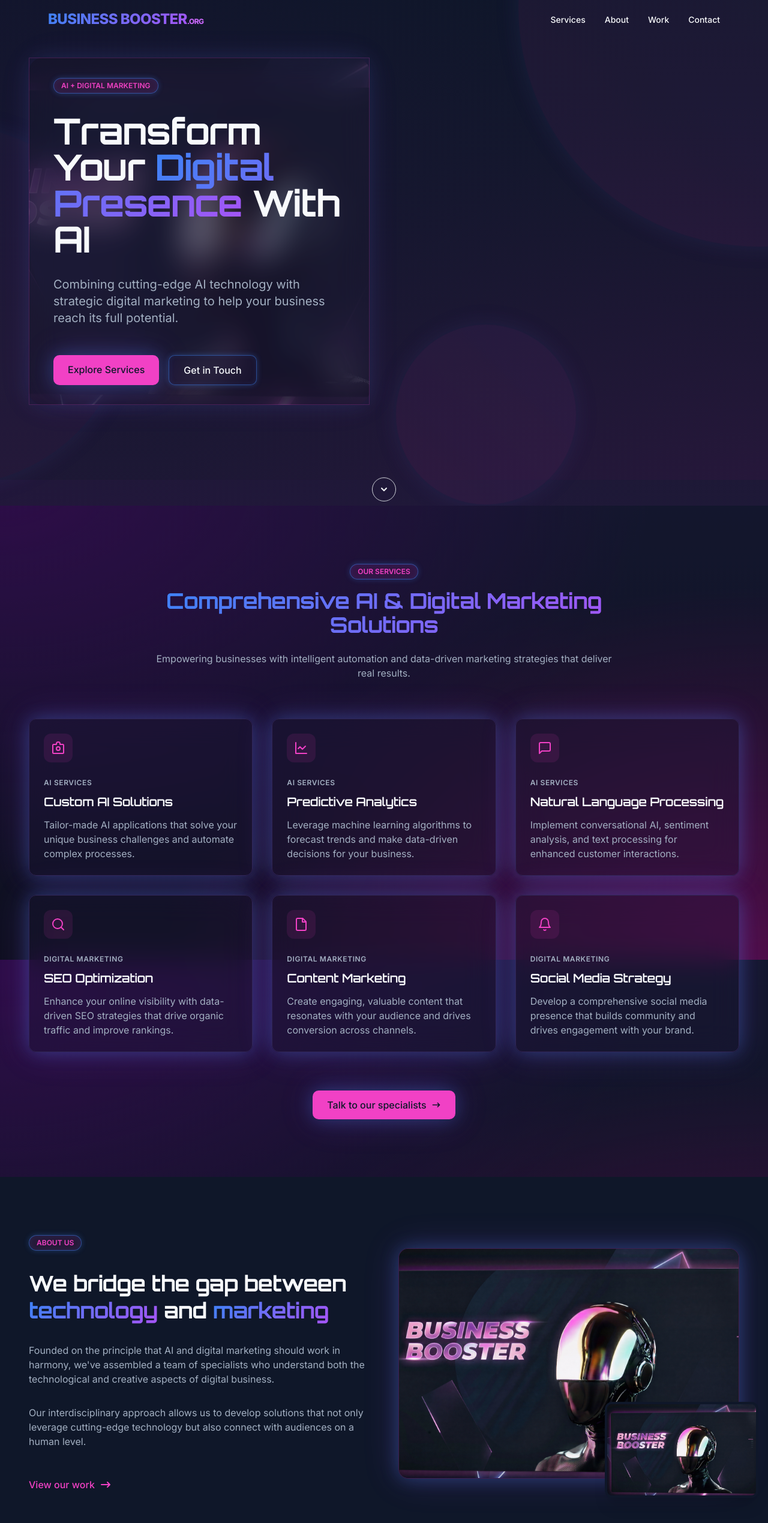
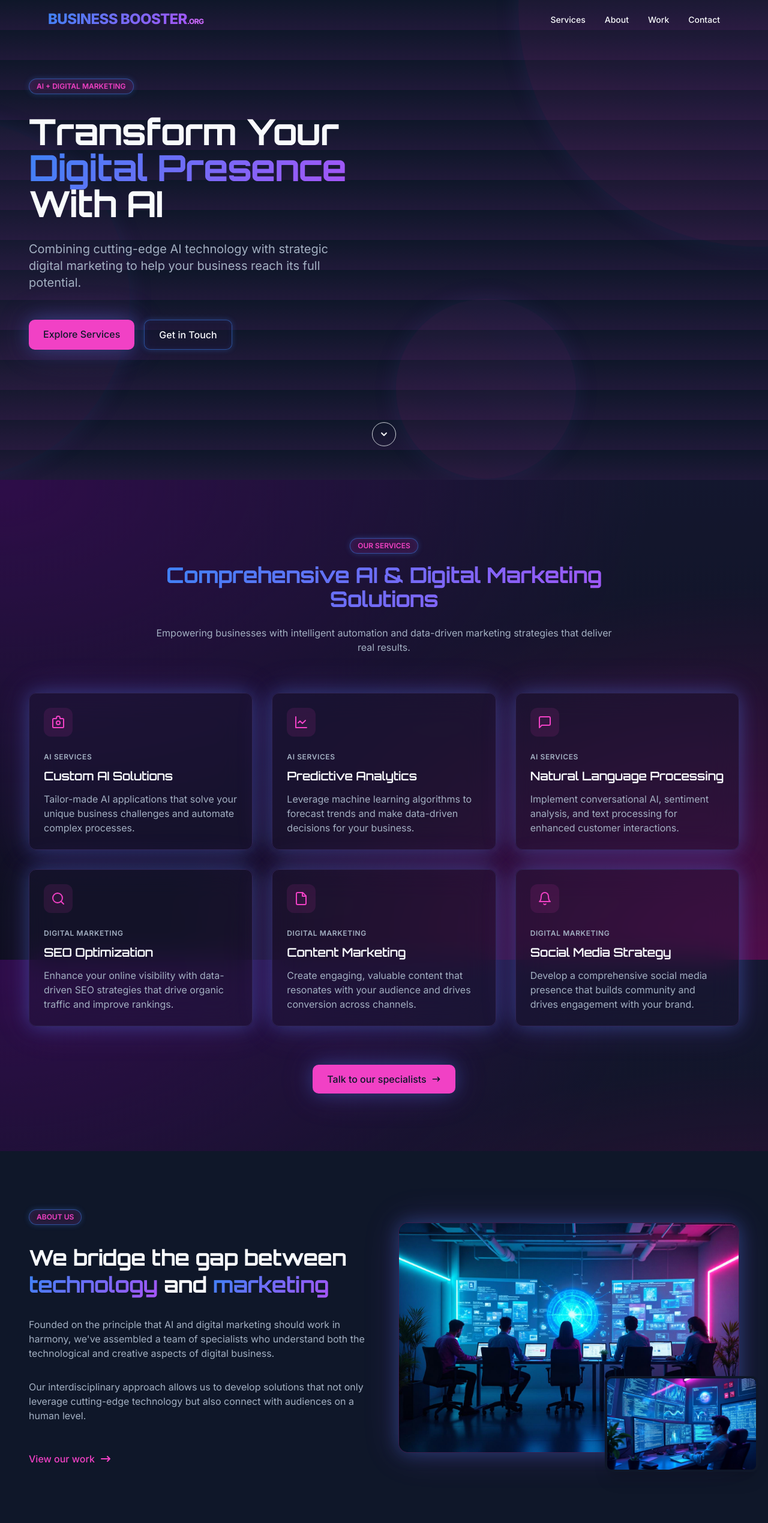
Before and after one commit to gamer-souvik/business-booster-in, a React (Vite) app: page / in a window 1280 px wide. Shown: the top 2539 px of the page at 60% size. Built offline with nearby package versions, Linux system fonts and the light colour scheme.

Commit message:
Reverted to commit 7ec6839cc95cf4986ef5c40f35458b0b20845e44

```diff
--- a/src/components/AboutSection.tsx
+++ b/src/components/AboutSection.tsx
@@ -1,5 +1,6 @@
 import { useEffect, useRef } from 'react';
-import businessBoosterHero from '@/assets/business-booster-hero-main.jpg';
+import teamCollaboration from '@/assets/team-collaboration.jpg';
+import digitalWorkspace from '@/assets/digital-workspace.jpg';
 
 const stats = [
   { value: '95%', label: 'Client Retention' },
@@ -83,15 +84,15 @@ const AboutSection = () => {
             <div className="relative">
               <div className="w-full h-80 md:h-96 rounded-2xl overflow-hidden glass-effect premium-glow">
                 <img
-                  src={businessBoosterHero}
-                  alt="Business Booster futuristic AI helmet with neon glow"
+                  src={teamCollaboration}
+                  alt="Futuristic tech team collaborating with holographic AI displays"
                   className="w-full h-full object-cover"
                 />
               </div>
               <div className="absolute -bottom-8 -right-8 w-64 h-40 rounded-lg overflow-hidden border-4 border-background shadow-xl premium-glow">
                 <img
-                  src={businessBoosterHero}
-                  alt="Business Booster futuristic AI helmet detail in digital workspace"
+                  src={digitalWorkspace}
+                  alt="Premium digital workspace with advanced AI interfaces"
                   className="w-full h-full object-cover"
                 />
               </div>
--- a/src/components/HeroSection.tsx
+++ b/src/components/HeroSection.tsx
@@ -1,5 +1,5 @@
 import { useEffect, useRef } from 'react';
-import businessBoosterHero from '@/assets/business-booster-hero-main.jpg';
+import businessBoosterBg from '@/assets/business-booster-bg.jpg';
 
 const HeroSection = () => {
   const sectionRef = useRef<HTMLElement>(null);
@@ -27,7 +27,7 @@ const HeroSection = () => {
   return (
     <section
       ref={sectionRef}
-      className="relative min-h-screen flex items-center pt-24 overflow-hidden bg-gradient-to-b from-background/90 to-secondary/90"
+      className="relative min-h-screen flex items-center pt-20 overflow-hidden bg-gradient-to-b from-background to-secondary cyber-grid"
     >
       {/* Abstract shapes in background */}
       <div className="absolute inset-0 overflow-hidden opacity-20">
@@ -38,16 +38,7 @@ const HeroSection = () => {
 
       <div className="container mx-auto px-6 md:px-12 z-10">
         <div className="grid grid-cols-1 md:grid-cols-2 gap-12 items-center">
-          <div className="relative reveal-on-scroll">
-            <div className="absolute inset-0 -z-10 rounded-3xl overflow-hidden opacity-40 premium-glow">
-              <img
-                src={businessBoosterHero}
-                alt="Business Booster futuristic AI helmet behind digital presence with AI"
-                className="w-full h-full object-cover"
-                loading="lazy"
-              />
-            </div>
-            <div className="staggered-fade-in space-y-8 px-6 py-8 md:px-10 glass-effect">
+          <div className="staggered-fade-in space-y-8">
             <p className="inline-block py-1 px-3 bg-primary/10 text-primary text-xs font-semibold rounded-full neon-border">
               AI + DIGITAL MARKETING
             </p>
@@ -72,7 +63,6 @@ const HeroSection = () => {
               </a>
             </div>
           </div>
-          </div>
 
         </div>
 
```
Also changed, not shown: src/assets/business-booster-hero-main.jpg (deleted). Lines whose indentation alone changed are shown as unchanged.
